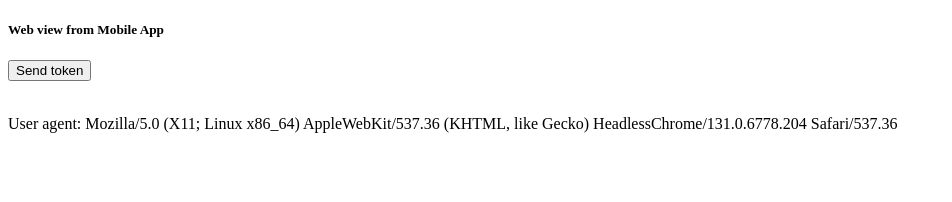
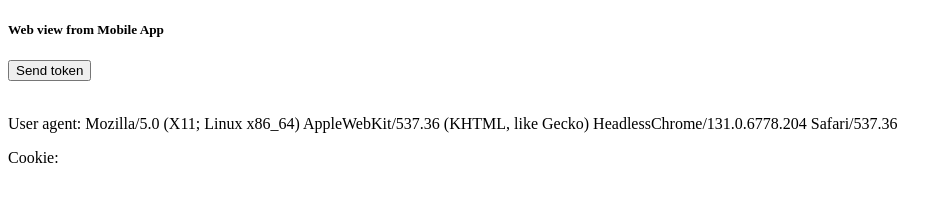
Before and after one commit to mistryshaan/react_native_web_view, a plain HTML site: page index.html in a window 1280 px wide. Shown: the whole page, without its empty margins (0-952 px from the left). Drawn offline with Linux system fonts and the light colour scheme.

Commit message:
Beautify

```diff
--- a/index.html
+++ b/index.html
@@ -31,7 +31,8 @@
         "User agent: " + navigator?.userAgent;
     }
 
-    document.getElementById("cookieTag").innerText = document.cookie;
+    document.getElementById("cookieTag").innerText =
+      "Cookie: " + document.cookie;
   </script>
   <!-- Start of Async Drift Code -->
   <script>
```
